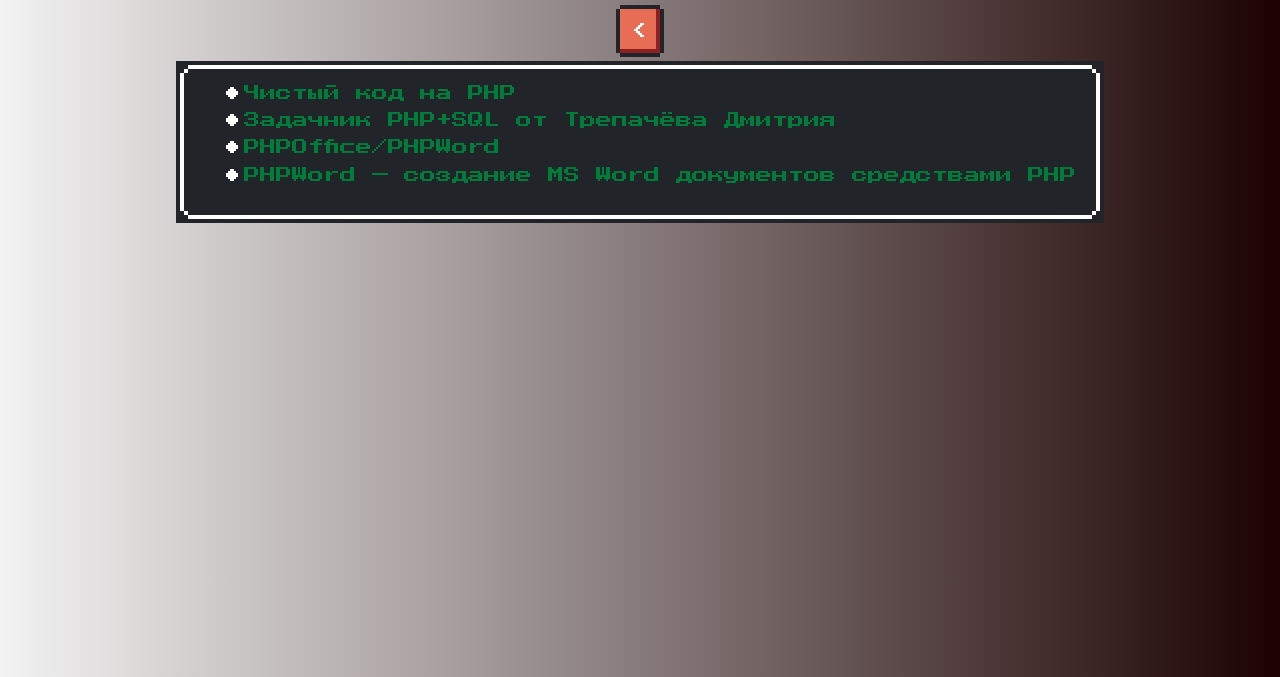
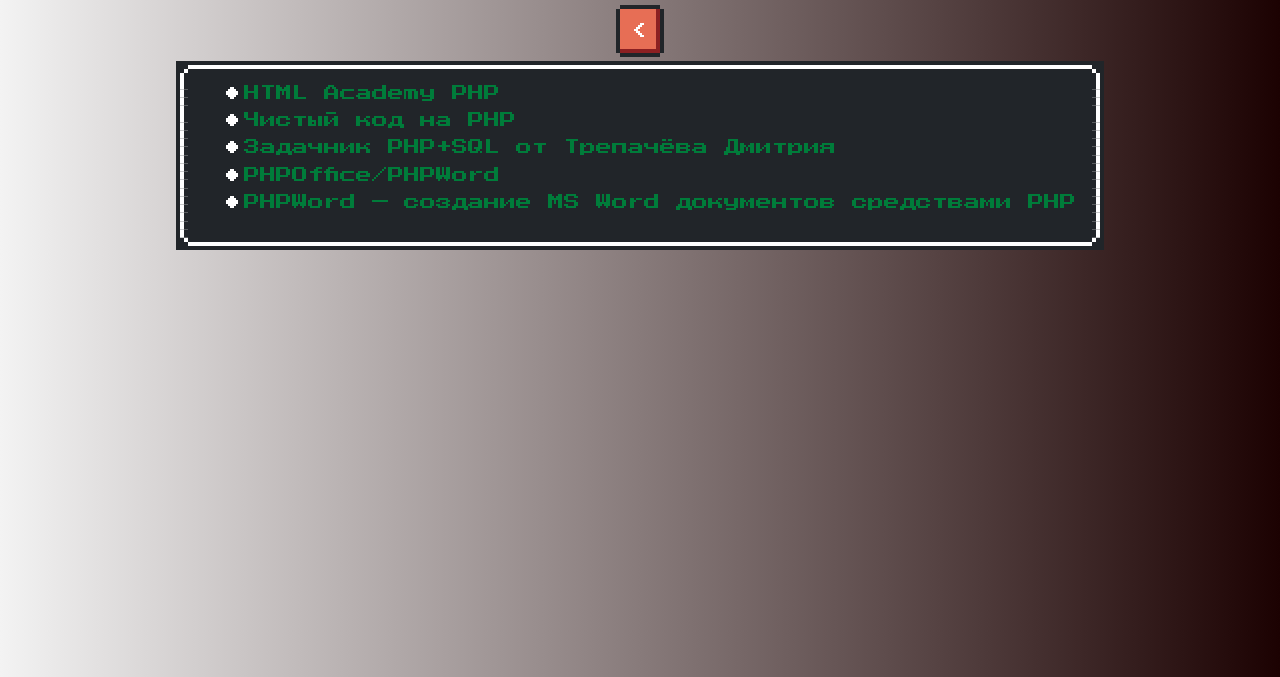
Before and after one commit to armandupe/web-dev-links, a plain HTML site: page PHP/links.html in a window 1280 px wide. Shown: the part 123-800 px from the top of the page. Drawn offline with nearby package versions, Linux system fonts and the light colour scheme.

Commit message:
Update links.html

```diff
--- a/PHP/links.html
+++ b/PHP/links.html
@@ -15,6 +15,7 @@
     <div class="nes-container is-rounded is-dark">
     <div class="lists">
         <ul class="nes-list is-disc">
+            <li><a class="link" href="https://htmlacademy.ru/tutorial/php/basics">HTML Academy PHP</a></li>
             <li><a class="link" href="https://github.com/peter-gribanov/clean-code-php">Чистый код на PHP</a></li>
             <li><a class="link" href="http://old.code.mu/tasks/php/">Задачник PHP+SQL от Трепачёва Дмитрия</a></li>
             <li><a class="link" href="https://github.com/PHPOffice/PHPWord">PHPOffice/PHPWord</a></li>
```
